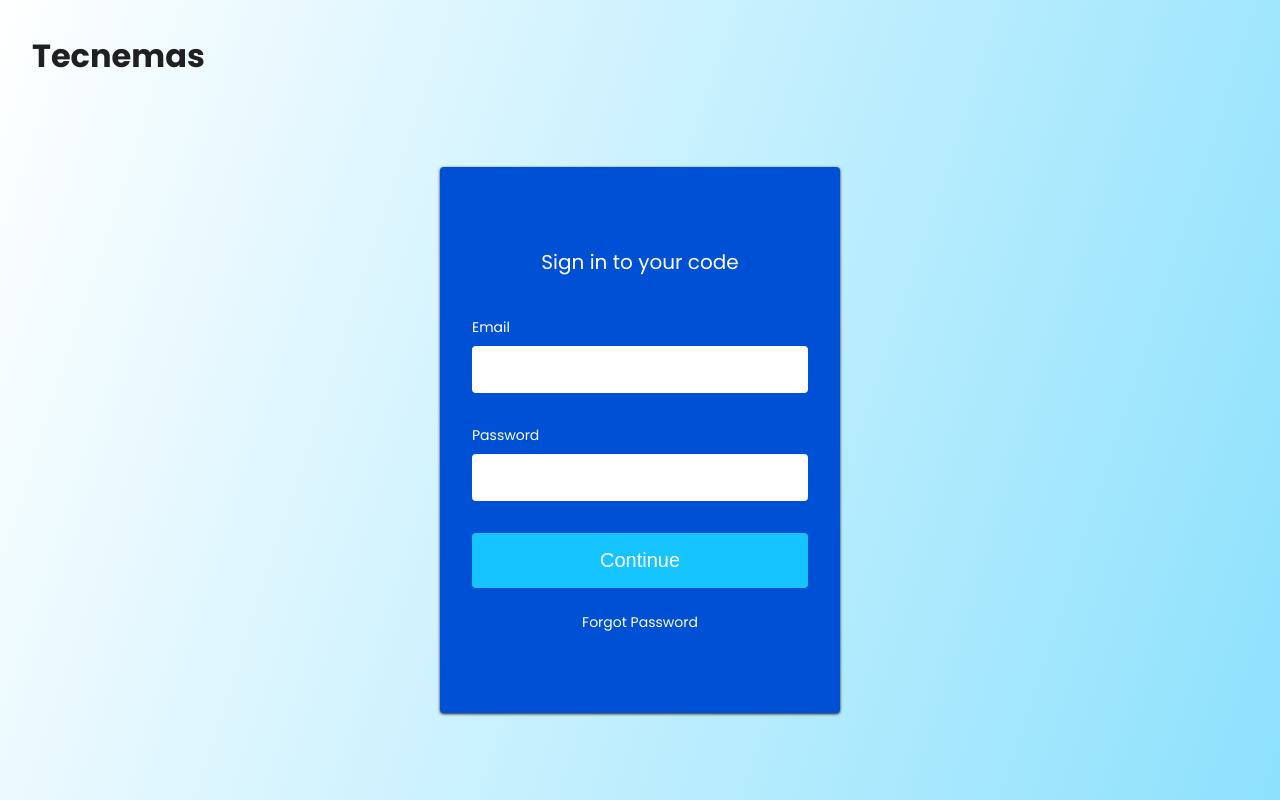
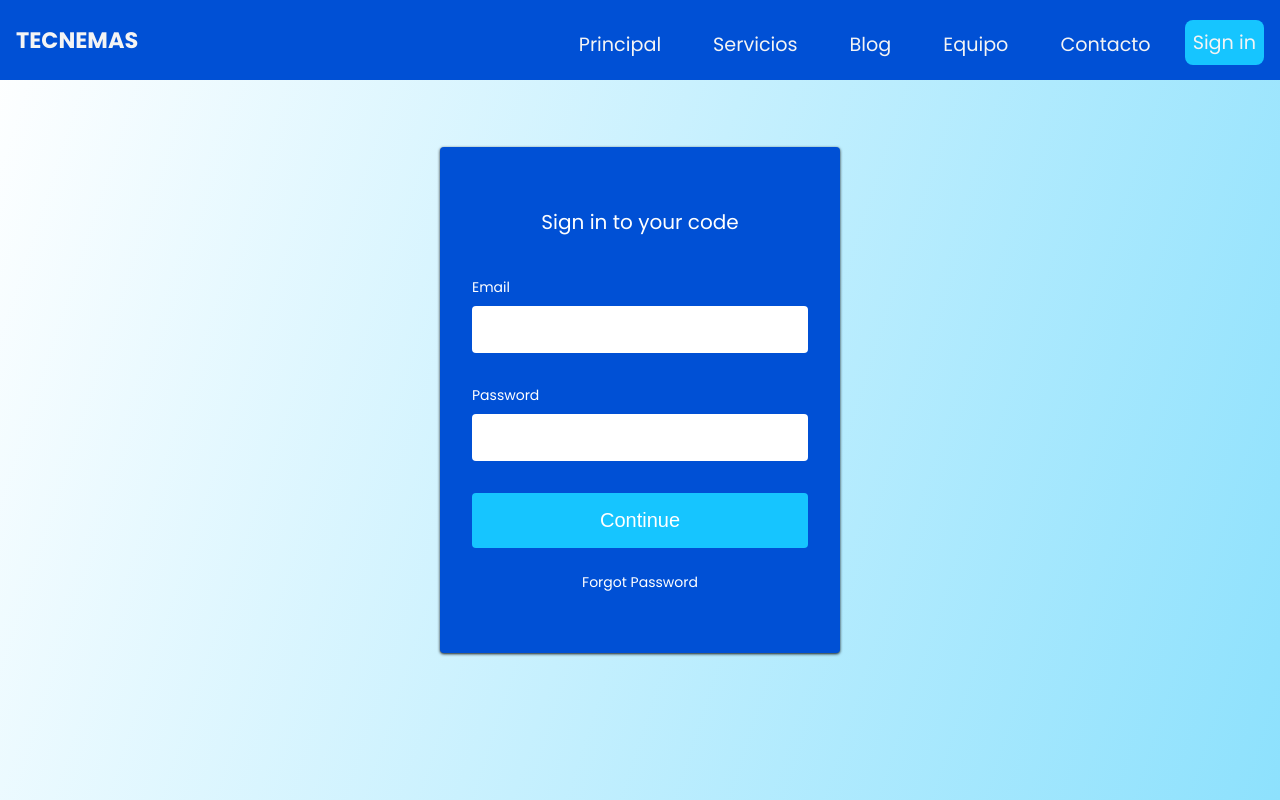
Before and after one commit to rikicop/mern-blue-v2, a React (Create React App) app in the folder frontend/: page /signin in a window 1280 px wide. Built offline with nearby package versions, Linux system fonts and the light colour scheme.

Commit message:
transition

```diff
--- a/frontend/package.json
+++ b/frontend/package.json
@@ -12,6 +12,7 @@
     "react-redux": "^7.2.6",
     "react-router-dom": "^6.0.2",
     "react-scripts": "4.0.3",
+    "react-scroll": "^1.8.4",
     "redux": "^4.1.2",
     "redux-devtools-extension": "^2.13.9",
     "redux-thunk": "^2.4.1",
--- a/frontend/src/components/Navbar/Navbar.css
+++ /dev/null
@@ -1,98 +0,0 @@
-.navbar {
-  width: 100%;
-  background-color: #0050d5;
-  display: flex;
-  justify-content: space-between;
-  align-items: center;
-  padding: 1.5rem 1rem;
-  z-index: 50;
-}
-
-.navbar__logo h2 {
-  color: #f4f4f4;
-  font-size: 1.4rem;
-  cursor: pointer;
-}
-
-.navbar__links {
-  display: flex;
-  list-style: none;
-  align-items: center;
-}
-
-.navbar__links > li {
-  padding-left: 1.5rem;
-}
-
-.navbar__links > li > a {
-  text-decoration: none;
-  color: #f4f4f4;
-  font-size: 1.2rem;
-  display: flex;
-  align-items: center;
-}
-
-.navbar__links > li > a > span {
-  display: flex;
-  align-items: center;
-  margin-left: 8px;
-}
-
-.cart__link {
-  background: none;
-  padding: 10px;
-  border-radius: 8px;
-}
-
-.sign__link {
-  background: #16c5ff;
-  padding: 8px 8px 8px 1px;
-  border-radius: 8px;
-}
-
-.sign__links > li > a > span {
-  display: flex;
-  align-items: center;
-  margin-left: 2px;
-}
-
-.cart__link:hover {
-  background: #16c5ff;
-  color: #f4f4f4;
-}
-
-.hamburger__menu {
-  display: none;
-  width: 30px;
-  height: 30px;
-  flex-direction: column;
-  justify-content: space-between;
-  align-items: center;
-  cursor: pointer;
-}
-
-.hamburger__menu:hover > div {
-  background: rgb(0, 0, 0);
-}
-
-.hamburger__menu > div {
-  width: 100%;
-  height: 3px;
-  background: #f4f4f4;
-}
-
-@media (max-width: 960px) {
-  .navbar__links {
-    display: none;
-  }
-
-  .hamburger__menu {
-    display: flex;
-  }
-}
-
-@media (max-width: 500px) {
-  .navbar__logo h2 {
-    font-size: 1rem;
-  }
-}
--- a/frontend/src/components/Navbar/Navbar.js
+++ b/frontend/src/components/Navbar/Navbar.js
@@ -1,54 +1,58 @@
-import "./Navbar.css";
-import { Link } from "react-router-dom";
-import { NavbarElement } from "./NavbarElements";
+import {
+  NavbarElement,
+  NavCartLink,
+  NavLi,
+  NavLogo,
+  NavUl,
+  NavSpanLink,
+  NavSignLink,
+  NavSignLinkSpan,
+  HamburgerMenu,
+  HamburgerLines,
+} from "./NavbarElements";
 
 const Navbar = ({ click }) => {
   return (
     <NavbarElement>
-      <div className="navbar__logo">
-        <h2>TECNEMAS</h2>
-      </div>
+      <NavLogo to="/">TECNEMAS</NavLogo>
+      <NavUl>
+        <NavLi>
+          <NavCartLink to="/cart">
+            <NavSpanLink>Principal</NavSpanLink>
+          </NavCartLink>
+        </NavLi>
+        <NavLi>
+          <NavCartLink to="/">
+            <NavSpanLink>Servicios</NavSpanLink>
+          </NavCartLink>
+        </NavLi>
+        <NavLi>
+          <NavCartLink to="/">
+            <NavSpanLink>Blog</NavSpanLink>
+          </NavCartLink>
+        </NavLi>
+        <NavLi>
+          <NavCartLink to="/">
+            <NavSpanLink>Equipo</NavSpanLink>
+          </NavCartLink>
+        </NavLi>
+        <NavLi>
+          <NavCartLink to="/">
+            <NavSpanLink>Contacto</NavSpanLink>
+          </NavCartLink>
+        </NavLi>
+        <NavLi>
+          <NavSignLink to="/signin">
+            <NavSignLinkSpan>Sign in</NavSignLinkSpan>
+          </NavSignLink>
+        </NavLi>
+      </NavUl>
 
-      <ul className="navbar__links">
-        <li>
-          <Link to="/cart" className="cart__link">
-            {/* Icon */}
-            {/* <i className="fas fa-shopping-cart"></i> */}
-            <span>Principal</span>
-          </Link>
-        </li>
-        <li>
-          <Link to="/" className="cart__link">
-            <span>Servicios</span>
-          </Link>
-        </li>
-        <li>
-          <Link to="/" className="cart__link">
-            <span>Blog</span>
-          </Link>
-        </li>
-        <li>
-          <Link to="/" className="cart__link">
-            <span>Equipo</span>
-          </Link>
-        </li>
-        <li>
-          <Link to="/" className="cart__link">
-            <span>Contacto</span>
-          </Link>
-        </li>
-        <li>
-          <Link to="/signin" className="sign__link">
-            <span>Sign in</span>
-          </Link>
-        </li>
-      </ul>
-
-      <div className="hamburger__menu" onClick={click}>
-        <div></div>
-        <div></div>
-        <div></div>
-      </div>
+      <HamburgerMenu onClick={click}>
+        <HamburgerLines></HamburgerLines>
+        <HamburgerLines></HamburgerLines>
+        <HamburgerLines></HamburgerLines>
+      </HamburgerMenu>
     </NavbarElement>
   );
 };
--- a/frontend/src/components/Navbar/NavbarElements.js
+++ b/frontend/src/components/Navbar/NavbarElements.js
@@ -3,16 +3,36 @@ import { Link } from "react-router-dom";
 
 export const NavbarElement = styled.nav`
   width: 100%;
+  height: 80px;
   background-color: #0050d5;
   display: flex;
+  position: sticky;
   justify-content: space-between;
   align-items: center;
   padding: 1.5rem 1rem;
   z-index: 50;
+
+  @media (max-width: 960) {
+    transition: 0.8s all ease;
+  }
 `;
-/* Usa el h2 directamente mientras tanto... */
-export const NavLogo = styled.div`
+
+/*
+## En caso de crear un auto scroll ##
+export const NavLogo = styled(LinkS)`
   color: #f4f4f4;
+  font-weight: bold;
+  font-size: 1.4rem;
+  cursor: pointer;
+  text-decoration: node;
+  @media (max-width: 500px) {
+    font-size: 1rem;
+  } */
+
+export const NavLogo = styled(Link)`
+  color: #f4f4f4;
+  text-decoration: none;
+  font-weight: bold;
   font-size: 1.4rem;
   cursor: pointer;
   @media (max-width: 500px) {
@@ -21,21 +41,58 @@ export const NavLogo = styled.div`
 `;
 
 export const NavUl = styled.ul`
+  height: 80px;
   display: flex;
   list-style: none;
   align-items: center;
 `;
 
 export const NavLi = styled.li`
+  height: 40px;
   padding-left: 1.5rem;
+  /*
+  Iría mejor en el span de abajo
+  &.active {
+    border-bottom: 3px solid #16c5ff;
+  } */
 
   @media (max-width: 960px) {
     display: none;
   }
 `;
 
-export const NavLink = styled(Link)`
-  /* .navbar__links > li > a { */
+export const NavSpanLink = styled.span`
+  display: flex;
+  align-items: center;
+  margin-left: 8px;
+`;
+
+export const NavCartLink = styled(Link)`
+  background: none;
+  padding: 10px;
+  border-radius: 50px;
+  white-space: nowrap;
+  text-decoration: none;
+  color: #f4f4f4;
+  font-size: 1.2rem;
+  outline: none;
+  display: flex;
+  align-items: center;
+  cursor: pointer;
+  transition: all 0.2s ease-in-out;
+
+  &:hover {
+    transition: all 0.2s ease-in-out;
+    background: #16c5ff;
+    color: #f4f4f4;
+  }
+`;
+
+export const NavSignLink = styled(Link)`
+  background: #16c5ff;
+  padding: 8px 8px 8px 1px;
+  border-radius: 8px;
+  border-radius: 8px;
   text-decoration: none;
   color: #f4f4f4;
   font-size: 1.2rem;
@@ -43,46 +100,19 @@ export const NavLink = styled(Link)`
   align-items: center;
 `;
 
-export const NavSpanLink = styled.span`
-  /* .navbar__links > li > a > span { */
+export const NavSignLinkSpan = styled.span`
   display: flex;
   align-items: center;
-  margin-left: 8px;
+  margin-left: 7px;
 `;
 
-export const NavCartLink = styled(Link)`
-  /* .cart__link { */
-  background: none;
-  padding: 10px;
-  border-radius: 8px;
-
-  &:hover {
-    background: #16c5ff;
-    color: #f4f4f4;
-  }
+export const HamburgerLines = styled.div`
+  width: 100%;
+  height: 3px;
+  background: #f4f4f4;
 `;
 
-export const SignLink = styled(Link)`
-  /* .sign__link { */
-  background: #16c5ff;
-  padding: 8px 8px 8px 1px;
-  border-radius: 8px;
-`;
-
-export const SignLinkSpan = styled.span`
-  /* .sign__links > li > a > span { */
-  display: flex;
-  align-items: center;
-  margin-left: 2px;
-`;
-
-/* .cart__link:hover {
-  background: #16c5ff;
-  color: #f4f4f4;
-} */
-
 export const HamburgerMenu = styled.div`
-  /* .hamburger__menu { */
   display: none;
   width: 30px;
   height: 30px;
@@ -90,48 +120,12 @@ export const HamburgerMenu = styled.div`
   justify-content: space-between;
   align-items: center;
   cursor: pointer;
+
+  &:hover > ${HamburgerLines} {
+    background: rgb(0, 0, 0);
+  }
+
   @media (max-width: 960px) {
     display: flex;
   }
 `;
-
-export const HamburgerLines = styled.div`
-  width: 100%;
-  height: 3px;
-  background: #f4f4f4;
-  &:hover {
-    background: rgb(0, 0, 0);
-  }
-`;
-
-/*
-.hamburger__menu:hover > div {
-  background: rgb(0, 0, 0);
-}
-
-.hamburger__menu > div {
-  width: 100%;
-  height: 3px;
-  background: #f4f4f4;
-}
-*/
-
-/*
-MEDIA QUERIES
-
-@media (max-width: 960px) {
-  .navbar__links {
-    display: none;
-  }
-
-  .hamburger__menu {
-    display: flex;
-  }
-}
-
-@media (max-width: 500px) {
-  .navbar__logo h2 {
-    font-size: 1rem;
-  }
-}
- */
--- a/frontend/src/components/SideDrawer/SideDElements.js
+++ b/frontend/src/components/SideDrawer/SideDElements.js
@@ -22,24 +22,23 @@ export const SideDContainer = styled.div`
   }
 `;
 
-export const SideDLinks = styled.ul`
+export const SideDUl = styled.ul`
   display: flex;
   margin-top: 55px;
   flex-direction: column;
   list-style: none;
+`;
 
-  & > li {
-    display: flex;
-    align-items: center;
-  }
-
-  & > li > a:hover {
+export const SideLi = styled.li`
+  display: flex;
+  align-items: center;
+  & > a:hover {
     color: #0050d5;
     margin-left: 20px;
     transition: all 0.5s ease-out;
   }
 
-  & > li > a {
+  & > a {
     display: flex;
     align-items: center;
     justify-content: center;
@@ -51,7 +50,7 @@ export const SideDLinks = styled.ul`
     font-size: 1.6rem;
   }
 
-  & > li > a > span {
+  & > a > span {
     display: flex;
     align-items: center;
   }
--- a/frontend/src/components/SideDrawer/SideDrawer.js
+++ b/frontend/src/components/SideDrawer/SideDrawer.js
@@ -1,33 +1,33 @@
 import { Link } from "react-router-dom";
-import { SideDContainer, SideDLinks, SignDiv } from "./SideDElements";
+import { SideDContainer, SideDUl, SignDiv, SideLi } from "./SideDElements";
 
 const SideDrawer = ({ show, click }) => {
   return (
     <SideDContainer show={show}>
-      <SideDLinks onClick={click}>
-        <li>
+      <SideDUl onClick={click}>
+        <SideLi>
           <Link to="/cart">
             <span>Principal</span>
           </Link>
-        </li>
-        <li>
+        </SideLi>
+        <SideLi>
           <Link to="/">Servicios</Link>
-        </li>
-        <li>
+        </SideLi>
+        <SideLi>
           <Link to="/">Blog</Link>
-        </li>
-        <li>
+        </SideLi>
+        <SideLi>
           <Link to="/">Equipo</Link>
-        </li>
-        <li>
+        </SideLi>
+        <SideLi>
           <Link to="/">Contacto</Link>
-        </li>
-        <li>
+        </SideLi>
+        <SideLi>
           <Link to="/signin">
             <SignDiv>Sign in</SignDiv>
           </Link>
-        </li>
-      </SideDLinks>
+        </SideLi>
+      </SideDUl>
     </SideDContainer>
   );
 };
--- a/frontend/src/components/SignIn/SigninElements.js
+++ b/frontend/src/components/SignIn/SigninElements.js
@@ -20,7 +20,7 @@ export const FormWrap = styled.div`
   justify-content: center;
 
   @media screen and (max-width: 400px) {
-    height: 80%;
+    height: 67%;
   }
 `;
 
@@ -45,6 +45,7 @@ export const FormContent = styled.div`
   justify-content: center;
 
   @media screen and (max-width: 480px) {
+    margin-top: 200px;
     padding: 10px;
   }
 `;
@@ -56,11 +57,11 @@ export const Form = styled.form`
   z-index: 1;
   display: grid;
   margin: 0 auto;
-  padding: 80px 32px;
+  padding: 60px 32px;
   border-radius: 4px;
   box-shadow: 0 1px 3px rgba(0, 0, 0, 0.9);
 
-  @media screen and (max-widht: 400px) {
+  @media screen and (max-width: 400px) {
     padding: 32px 32px;
   }
 `;
@@ -102,6 +103,6 @@ export const Text = styled.span`
   font-size: 14px;
   margin-bottom: 0px;
   @media (max-width: 400px) {
-    margin-bottom: -50px;
+    margin-bottom: -20px;
   }
 `;
--- a/frontend/src/components/SignIn/index.js
+++ b/frontend/src/components/SignIn/index.js
@@ -3,7 +3,6 @@ import React from "react";
 import {
   Container,
   FormWrap,
-  Icon,
   FormContent,
   Form,
   FormH1,
@@ -18,7 +17,6 @@ function SignIn() {
     <>
       <Container>
         <FormWrap>
-          <Icon to="/">Tecnemas</Icon>
           <FormContent>
             <Form action="#">
               <FormH1> Sign in to your code </FormH1>
```
Also changed, not shown: 1 other file (tests, documents, lock files or other folders).
